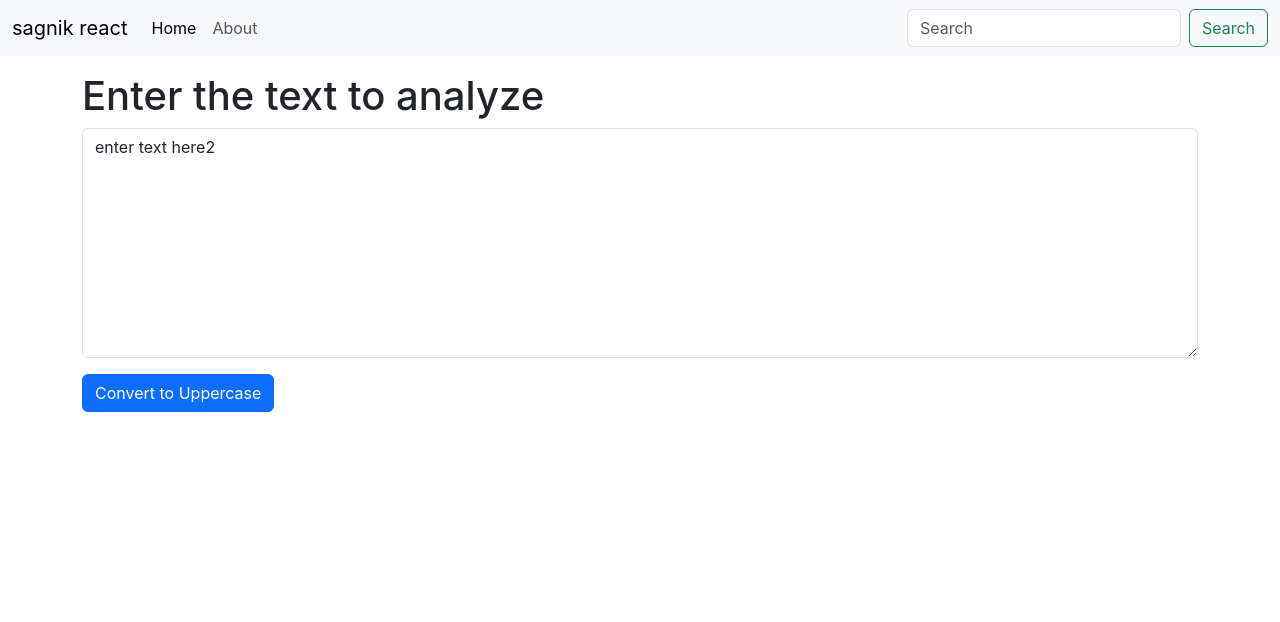
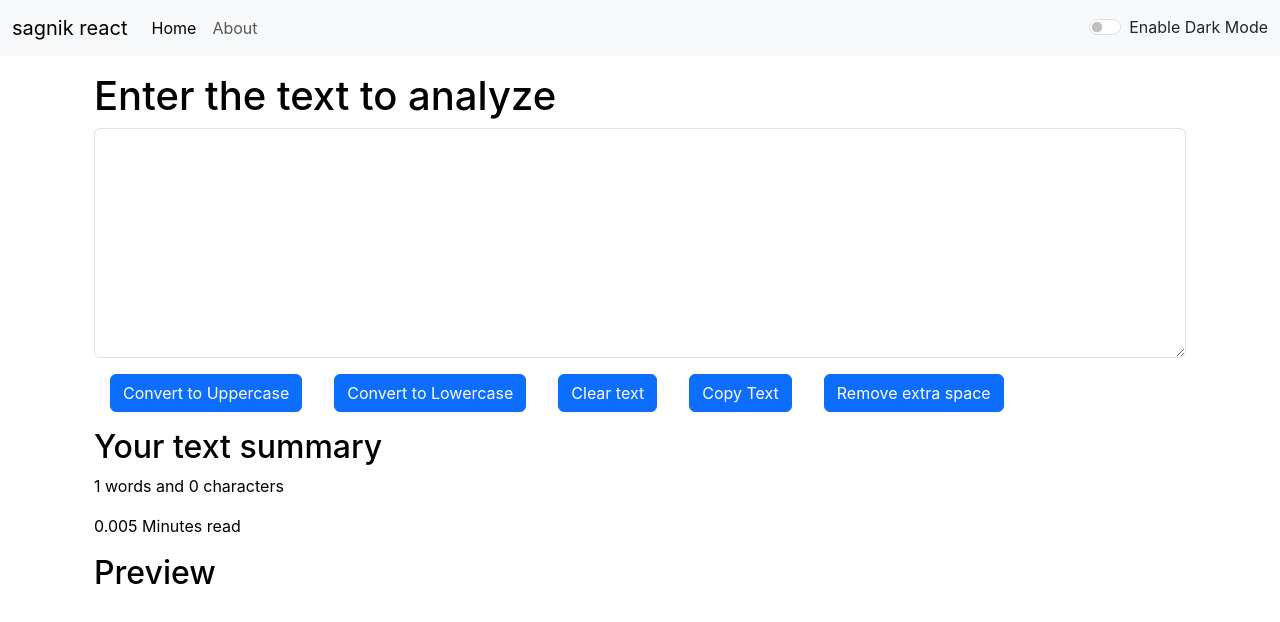
Before and after one commit to Pan-thre/textutils, a React (Create React App) app: page / in a window 1280 px wide. Shown: the top 622 px of the page. Built offline with nearby package versions, Linux system fonts and the light colour scheme.

Commit message:
Implement dark mode toggle and enhance TextForm component with additional text manipulation features

```diff
--- a/src/App.js
+++ b/src/App.js
@@ -1,15 +1,31 @@
+
 
 import './App.css';
+// import About from './components/About';
 import Navbar from './components/Navbar';
 import TextForm from './components/TextForm';
+import React, {useState} from 'react';
 
 
 function App() {
+  const [mode, setMode] = useState('light');
+  const toggleMode =()=>{
+    if(mode === 'light'){
+      setMode('dark')
+      document.body.style.backgroundColor ='grey';
+    }
+    else{
+      setMode('light')
+      document.body.style.backgroundColor ='white';
+    }
+  }
   return (
     <>
-      <Navbar title="sagnik react" aboutText="About Textutils"/>
+      <Navbar title="sagnik react"  mode ={mode} toggleMode={toggleMode}/>
       <div className="container my-3">
-     <TextForm heading="Enter the text to analyze"/>
+        <TextForm heading="Enter the text to analyze" mode={mode}/>
+       {/* <About/> */}
+
      </div>
     </>
   );
--- /dev/null
+++ b/src/components/About.js
@@ -0,0 +1,73 @@
+import React, { useState } from 'react'
+
+export default function About() {
+    const[myStyle, setMyStyle] = useState({
+        color:"Black",
+        backgroundColor:"White",
+
+    })
+    const[btntext, setBtnText] = useState("Enable Dark Mode")
+
+const toggleStyle = ()=>{
+    if(myStyle.color === "Black") {
+        setMyStyle({
+            color: "White",
+            backgroundColor: "Black",
+            border:"1px solid white"
+        });
+        setBtnText("Enable Light Mode");
+    } else {
+        setMyStyle({
+            color: "Black",
+            backgroundColor: "White"
+        });
+        setBtnText("Enable Dark Mode");
+    }
+}
+  return (
+        <div className="container" style={myStyle}>
+            <h1 className='my-3'>About Us</h1>
+            <div className="accordion" id="accordionExample">
+    <div className="accordion-item" >
+        <h2 className="accordion-header">
+        <button className="accordion-button" type="button" style={myStyle} data-bs-toggle="collapse" data-bs-target="#collapseOne" aria-expanded="true" aria-controls="collapseOne">
+            Accordion Item #1
+        </button>
+        </h2>
+        <div id="collapseOne" className="accordion-collapse collapse show" data-bs-parent="#accordionExample">
+        <div className="accordion-body" style={myStyle}>
+            <strong>This is the first item’s accordion body.</strong> It is shown by default, until the collapse plugin adds the appropriate classes that we use to style each element. These classes control the overall appearance, as well as the showing and hiding via CSS transitions. You can modify any of this with custom CSS or overriding our default variables. It’s also worth noting that just about any HTML can go within the <code>.accordion-body</code>, though the transition does limit overflow.
+        </div>
+        </div>
+    </div>
+    <div className="accordion-item" style={myStyle}>
+        <h2 className="accordion-header">
+        <button className="accordion-button collapsed" style={myStyle} type="button" data-bs-toggle="collapse" data-bs-target="#collapseTwo" aria-expanded="false" aria-controls="collapseTwo">
+            Accordion Item #2
+        </button>
+        </h2>
+        <div id="collapseTwo" className="accordion-collapse collapse" data-bs-parent="#accordionExample">
+        <div className="accordion-body"style={myStyle}>
+            <strong>This is the second item’s accordion body.</strong> It is hidden by default, until the collapse plugin adds the appropriate classes that we use to style each element. These classes control the overall appearance, as well as the showing and hiding via CSS transitions. You can modify any of this with custom CSS or overriding our default variables. It’s also worth noting that just about any HTML can go within the <code>.accordion-body</code>, though the transition does limit overflow.
+        </div>
+        </div>
+    </div>
+    <div className="accordion-item" style={myStyle}>
+        <h2 className="accordion-header">
+        <button className="accordion-button collapsed" style={myStyle} type="button" data-bs-toggle="collapse" data-bs-target="#collapseThree" aria-expanded="false" aria-controls="collapseThree">
+            Accordion Item #3
+        </button>
+        </h2>
+        <div id="collapseThree" className="accordion-collapse collapse" data-bs-parent="#accordionExample">
+        <div className="accordion-body"style={myStyle}>
+            <strong>This is the third item’s accordion body.</strong> It is hidden by default, until the collapse plugin adds the appropriate classes that we use to style each element. These classes control the overall appearance, as well as the showing and hiding via CSS transitions. You can modify any of this with custom CSS or overriding our default variables. It’s also worth noting that just about any HTML can go within the <code>.accordion-body</code>, though the transition does limit overflow.
+        </div>
+        </div>
+    </div>
+    </div>
+    <div className="container my-3">
+    <button onClick={toggleStyle} type="button" className="btn btn-primary">{btntext}</button>
+    </div>
+    </div>
+  )
+}
--- a/src/components/Navbar.js
+++ b/src/components/Navbar.js
@@ -3,7 +3,7 @@
 
 export default function Navbar(props) {
   return (
-  <nav className="navbar navbar-expand-lg bg-body-tertiary">
+  <nav className={`navbar navbar-expand-lg navbar-${props.mode} bg-${props.mode} `}>
         <div className="container-fluid">
           <a className="navbar-brand" href="/">{props.title}</a>
           <button className="navbar-toggler" type="button" data-bs-toggle="collapse" data-bs-target="#navbarSupportedContent" aria-controls="navbarSupportedContent" aria-expanded="false" aria-label="Toggle navigation">
@@ -18,10 +18,14 @@
                 <a className="nav-link" href="/">About</a>
               </li>
             </ul>
-            <form className="d-flex" role="search">
+            {/* <form className="d-flex" role="search">
               <input className="form-control me-2" type="search" placeholder="Search" aria-label="Search" />
-              <button className="btn btn-outline-success" type="submit">Search</button>
-            </form>
+              <button className="btn btn-outline-primary" type="submit">Search</button>
+            </form> */}
+            <div className={`form-check form-switch text-${props.mode==='light'?'dark':'light'}`}>
+              <input className="form-check-input"  onClick={props.toggleMode} type="checkbox" id="flexSwitchCheckDefault"/>
+              <label className="form-check-label" htmlFor="flexSwitchCheckDefault">Enable Dark Mode</label>
+            </div>
           </div>
         </div>
       </nav>
--- a/src/components/TextForm.js
+++ b/src/components/TextForm.js
@@ -6,19 +6,54 @@
     let newText = text.toUpperCase();
     setText(newText)
   }
+  const handleLoClick = () =>{
+    let newText = text.toLowerCase();
+    setText(newText)
+  }
+  const handleClearClick = () =>{
+    let newText = '';
+    setText(newText)
+  }
 
   const handleOnChange = (event)=>{
     setText(event.target.value)
   }
+  const handleCopy = () =>{
+    console.log("I am copy");
+    var text = document.getElementById("myBox");
+    text.select();
+    text.setSelectionRange(0, 9999);
+    navigator.clipboard.writeText(text.value);
 
-     const [text,setText] =useState('enter text here2');
+  }
+
+
+  const handleExtraSpaces = () => {
+    let newText = text.split(/[ ]+/);
+    setText(newText.join(" "))
+  }
+
+     const [text,setText] =useState('');
   return (
-    <div>
+    <>
+     <div className="container" style={{color: props.mode==='dark'?'white':'black'}} >
       <h1>{props.heading}</h1>
         <div className="mb-3">
-  <textarea className="form-control" value={text}  onChange={handleOnChange} id="myBox" rows="9"></textarea>
+  <textarea className="form-control" value={text}  onChange={handleOnChange} style={{backgroundColor: props.mode==='dark'?'gray':'white'}} id="myBox" rows="9"></textarea>
 </div>
-    <button className="btn btn-primary" onClick={handleUpClick} >Convert to Uppercase</button>
+    <button className="btn btn-primary mx-3" onClick={handleUpClick} >Convert to Uppercase</button>
+    <button className="btn btn-primary mx-3" onClick={handleLoClick} >Convert to Lowercase</button>
+    <button className="btn btn-primary mx-3" onClick={handleClearClick} >Clear text</button>
+    <button className="btn btn-primary mx-3" onClick={handleCopy} >Copy Text</button>
+    <button className="btn btn-primary mx-3" onClick={handleExtraSpaces} >Remove extra space</button>
     </div>
-  )
+    <div className="container my-3" style={{color: props.mode==='dark'?'white':'black'}} >
+      <h2> Your text summary</h2>
+      <p>{text.split(" ").length} words and {text.length} characters</p>
+      <p> {0.005 * text.split(" ").length} Minutes read</p>
+      <h2>Preview</h2>
+      <p>{text}</p>
+      </div>
+    </>
+ )
 }
```
